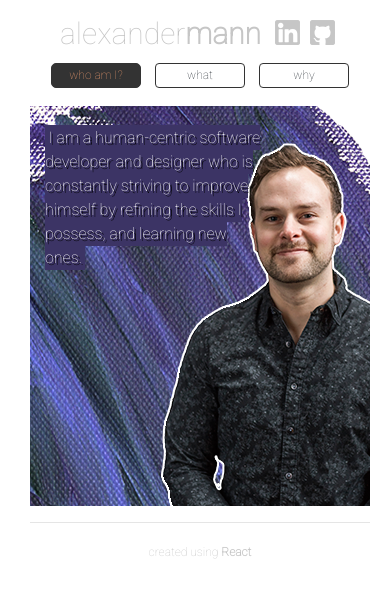
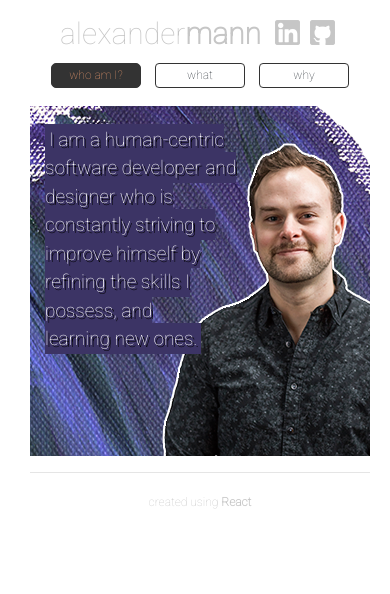
Before and after one commit to alexander-mann/Personal-Site, a React (Create React App) app: page /who in a window 390 px wide. Shown: the top 594 px of the page. Built offline with nearby package versions, Linux system fonts and the light colour scheme.

Commit message:
mobile edit

```diff
--- a/src/who/Who.css
+++ b/src/who/Who.css
@@ -98,7 +98,7 @@
     background: url('../images/who-mobile2.png') no-repeat;
     background-size: 340px 400px;
     animation: fadein 2s;
-    height: 400px;
+    height: 350px;
 }
 
 #whoMobile{
@@ -114,7 +114,7 @@
 #mobileWhoText{
     text-align: left;
     text-shadow: 2px 2px black;
-    font-size: 16px;
+    font-size: 19px;
     animation: fadein 3s;
     width: 75%;
     padding-top: 20px;
--- a/src/who/Who.js
+++ b/src/who/Who.js
@@ -27,7 +27,7 @@ class Who extends Component {
                 <div className="col-md-12" id="whoBkMobile">
                     <div className="col-md-6" id="mobileWhoText">
                         <p><mark id="bk">
-                            I am a human-centric software developer and designer who is constantly striving to improve himself by refining the skills I possess, and learning new ones.
+                            I am a human-centric software developer and designer who is constantly striving to improve himself by refining the skills I possess, and<br/> learning new ones.
                         </mark>
                         </p>
                     </div>
```
